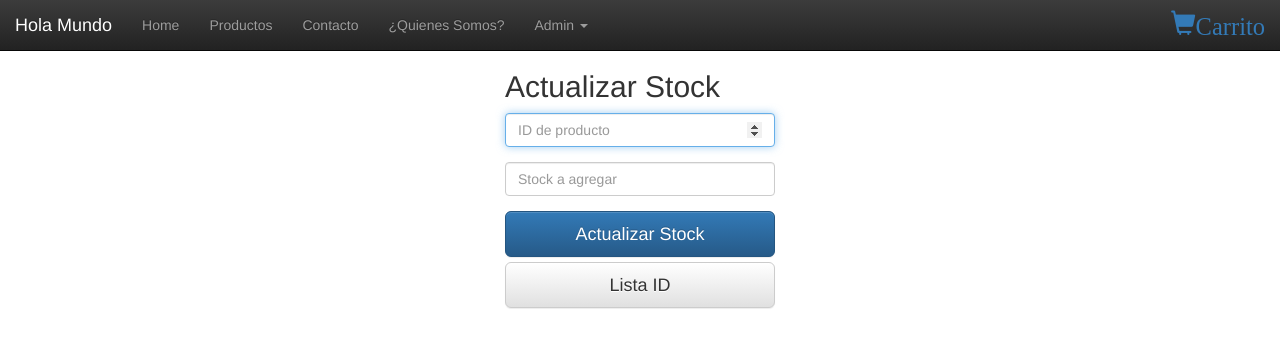
After one commit to UCA-Rosario-Sistemas/bs, a PHP site: page /stock.php in a window 1280 px wide. The commit adds this page. Shown: the top 348 px of the page. Run offline with PHP 8.4, Linux system fonts and the light colour scheme; a stand-in replaces the project's code that opens the database connection; some libraries are stand-ins or nearby versions.

Commit message:
Update stock page

```diff
--- /dev/null
+++ b/stock.php
@@ -0,0 +1,88 @@
+<?php
+session_start();
+include 'actions/conection.php';
+
+
+	$id=filter_input(INPUT_GET, 'id', FILTER_VALIDATE_INT);
+	$stock=filter_input(INPUT_GET, 'stock', FILTER_VALIDATE_INT);
+
+
+	//$re=mysql_query("UPDATE productos SET stock='".$stock."' WHERE id='".$id."'")or die(mysql_error());
+
+
+
+
+
+?>
+<!DOCTYPE html>
+<html>
+<head>
+	<meta charset="utf-8">
+
+	<title>Actualizar Stock - Hola Mundo</title>
+
+	<link rel="stylesheet" href="//maxcdn.bootstrapcdn.com/bootstrap/3.3.1/css/bootstrap.min.css">
+    <link rel="stylesheet" href="//maxcdn.bootstrapcdn.com/bootstrap/3.3.1/css/bootstrap-theme.min.css">
+</head>
+<body style="padding-top: 50px;">
+	<?php require('templates/menu.php')  ?>
+
+		<div class="container" style="max-width: 300px;">
+
+			<form class="form-signin" method="GET" action="stock.php">
+				<h2 class="form-signin-heading">
+					Actualizar Stock
+				</h2>
+
+				<div class="form-group">
+				<label class="sr-only" for="inputId">
+					ID
+				</label>
+
+				<input id="inputId" name='id' class="form-control" type="number" autofocus="" required="" placeholder="ID de producto"></input>
+				</div>
+
+				<div class="form-group">
+				<label class="sr-only" for="inputStock">
+					Stock
+				</label>
+
+				<input id="inputStock" name='stock' class="form-control" type="number" required="" placeholder="Stock a agregar"></input>
+				</div>
+
+				<button class="btn btn-lg btn-primary btn-block" type="text" >Actualizar Stock</button>
+				<button class="btn btn-lg btn-default btn-block" type="text" onclick="newWindow()" >Lista ID</button>
+				<script>
+					function newWindow() {
+						window.open('actions/id.php');
+					}
+				</script>
+			</form>
+		</div>
+
+		<div class="text-center" style="max-width:350px; margin: 0 auto; margin-top:10px;">
+
+		<?php
+		if (isset($id)) {
+			$exist=mysql_num_rows(mysql_query("SELECT * from productos where id='".$id."'"));
+			if  ($exist != 0){
+				$re=mysql_query("UPDATE productos SET stock='".$stock."' WHERE id='".$id."'")or die(mysql_error());
+				echo '<div class="alert alert-success" role="alert">Datos Cargados correctamente</div>';
+
+			}else{
+				echo '<div class="alert alert-danger" role="alert">ID de producto inexistente</div>';
+			}
+		}
+
+		?>
+		</div>
+
+
+
+	<script src="http://code.jquery.com/jquery-2.1.3.min.js"></script>
+
+	<?php require('templates/footer.php')  ?>
+
+
+</body>
+</html>
--- a/templates/menu.php
+++ b/templates/menu.php
@@ -44,6 +44,7 @@
 			        			<li><a href="login.php"> Logearse</a></li>
 			        			<li class="divider"></li>
 			        			<li><a href="compras.php"> Compras Realizadas</a></li>
+			        			<li><a href="stock.php"> Actualizar stock</a></li>
 			        		</ul>
 
 
```
Also changed, not shown: actions/id.php (added, +63 -0 lines).
